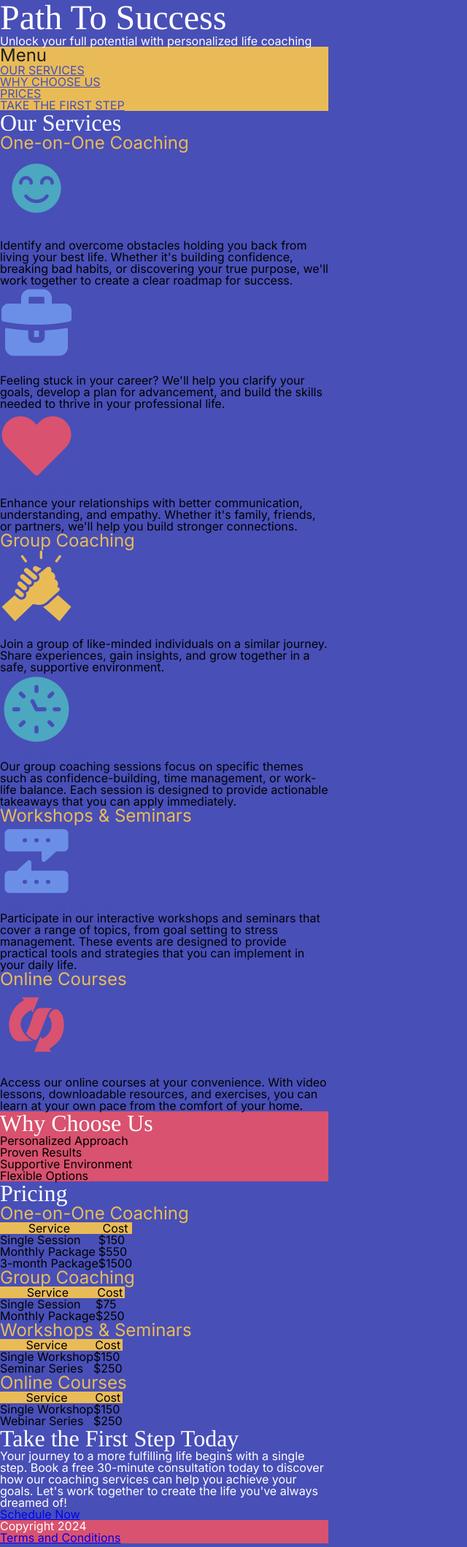
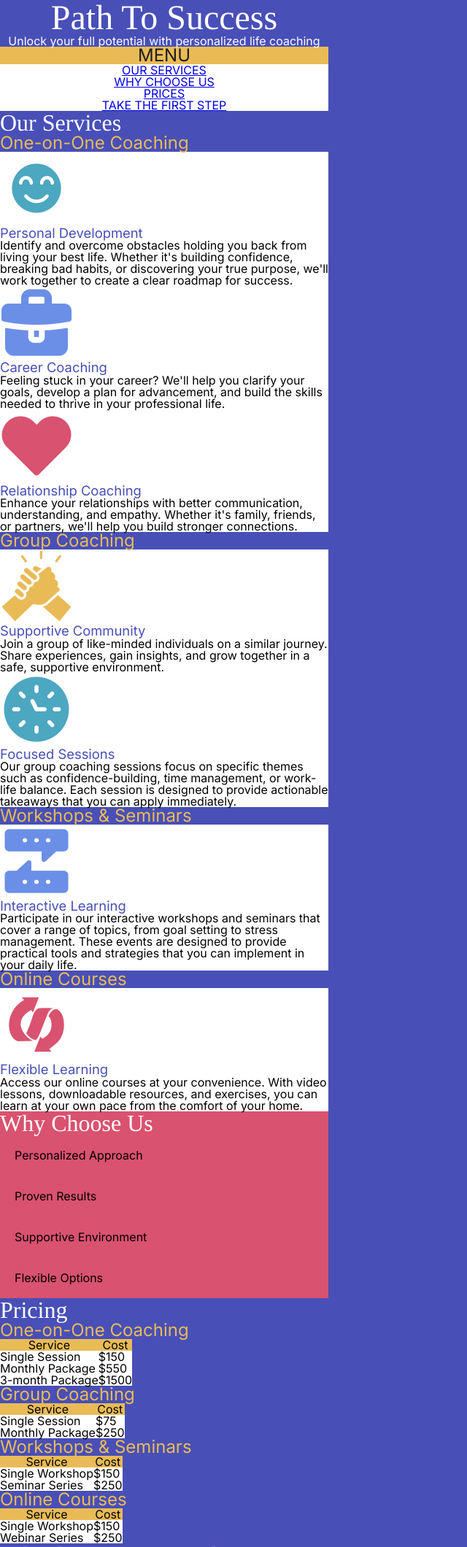
Before and after one commit to aleasha-green/path-to-success, a plain HTML site: page index.html in a window 1280 px wide. Shown: the top 2120 px of the page at 73% size, without its empty margins (0-640 px from the left). Drawn offline with Linux system fonts and the light colour scheme; a web font is replaced by a local one.

Commit message:
updated style.css

```diff
--- a/style.css
+++ b/style.css
@@ -67,17 +67,19 @@ body {
 /* header styles */
 header {
     color: var(--white);
+    text-align: center;
 }
 
 h1 {
     font-family: 'Kavoon', Times, serif;
     font-size: 3em;
-    color: var(--white);
 }
 
 /* nav styles */
 nav {
     background-color: var(--yellow);
+    text-transform: uppercase;
+    text-align: center;
 }
 
 nav h2 {
@@ -86,9 +88,9 @@ nav h2 {
     color: var(--dark-gray);
 }
 
-nav a {
+nav li {
     color: var(--purple);
-    text-transform: uppercase;
+    background-color: var(--white);
 }
 
 /* main styles */
@@ -108,16 +110,33 @@ h4 {
     color: var(--purple);
 }
 
+#services div {
+    background-color: var(--white);
+}
+
 #why-choose-us {
     background-color: var(--pink);
+}
+
+#why-choose-us li {
+    padding: 20px;
 }
 
 th {
     background-color: var(--yellow);
 }
 
+td {
+    background-color: var(--white);
+}
+
 #take-the-first-step {
     color: var(--white);
+}
+
+#take-the-first-step a {
+    background-color: var(--white);
+    padding: 20px;
 }
 
 footer {
```
